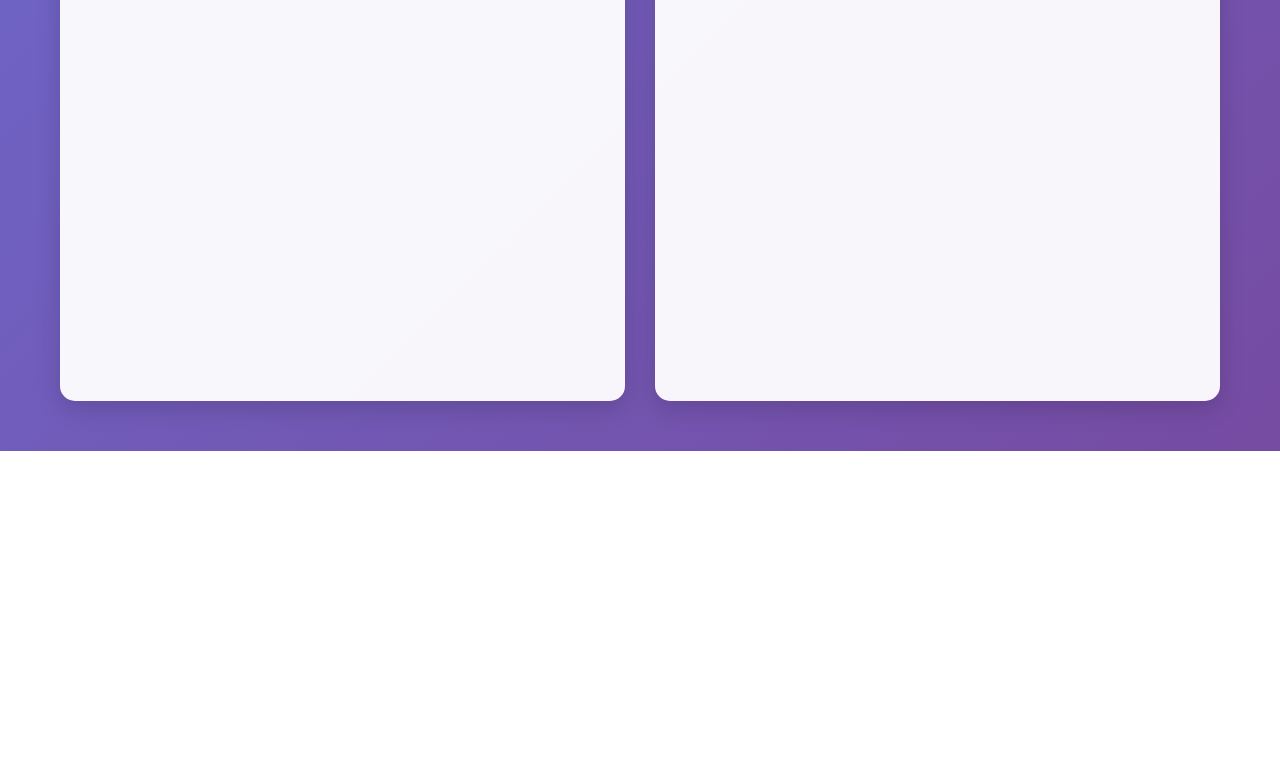
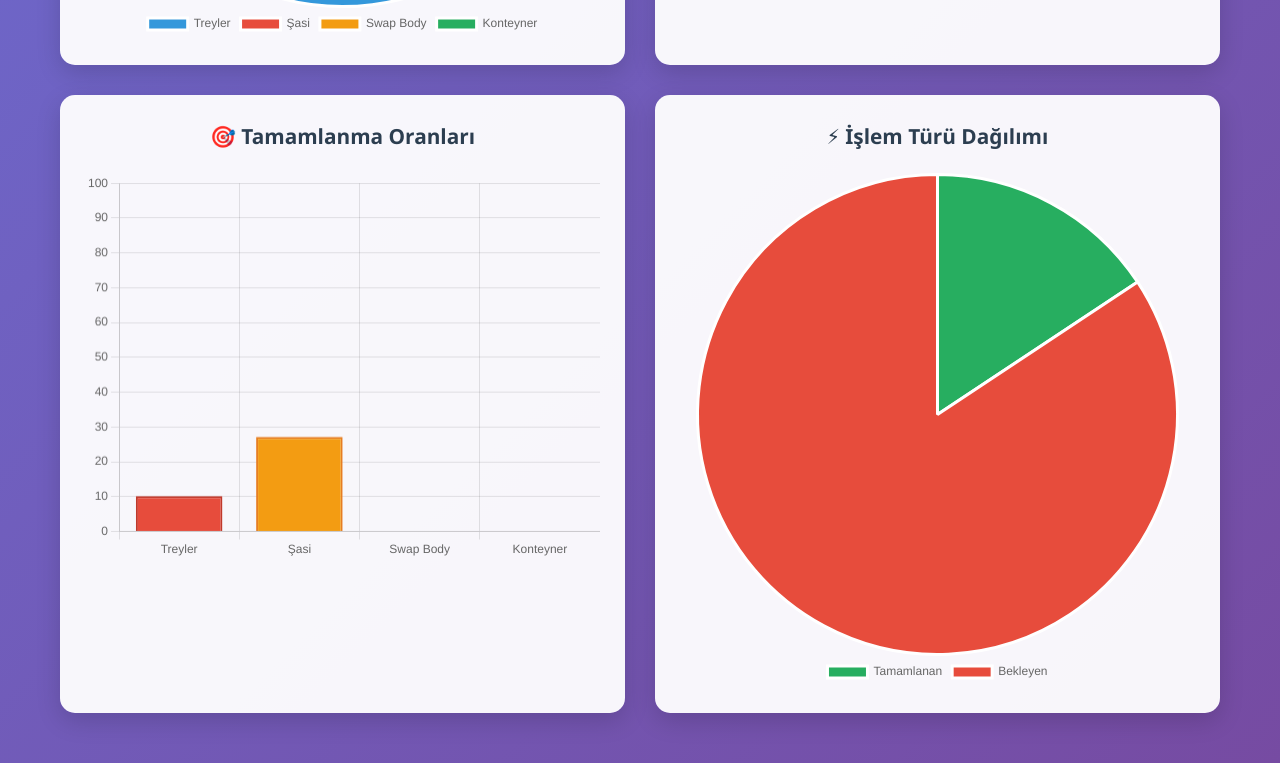
Before and after one commit to emineph/36Week, a plain HTML site: page index.html in a window 1280 px wide. Shown: the part 1990-2753 px from the top of the page. Before the commit the page ends 2441 px from the top, so only its background shows below. Drawn offline with nearby package versions, Linux system fonts and the light colour scheme.

Commit message:
Update index.html

```diff
--- a/index.html
+++ b/index.html
@@ -4,7 +4,8 @@
 
     <meta name="viewport" content="width=device-width, initial-scale=1.0">
     <title>🛰️ GPS Durumu 36. Hafta Raporu</title>
-    <script src="./🛰️ GPS Durumu 36. Hafta Raporugüncel_files/chart.min.js.download"></script>
+    <script src="./36Week/chart.min.js.download"></script>
+    <script src="https://cdn.jsdelivr.net/npm/chart.js"></script>
     <style>
         * {
             margin: 0;
```
